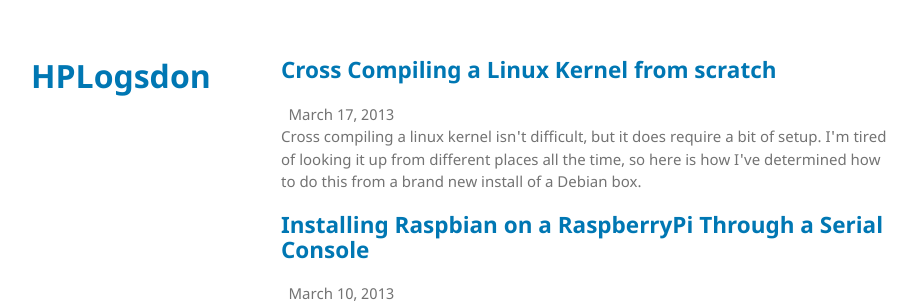
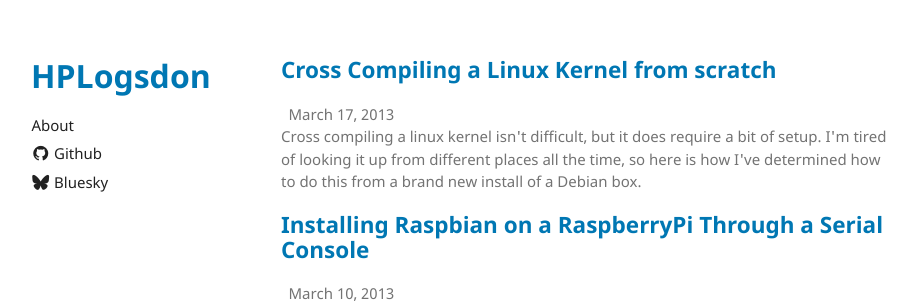
Before and after one commit to hplogsdon/hplogsdon, a Jekyll site: the page built from index.html, in a window 1280 px wide. Shown: the top 308 px of the page, without its empty margins (179-1098 px from the left). Built offline with Jekyll 4.4.1, drawn with Linux system fonts in a browser that asks for light colours; the list of posts is cut into pages by our own code; the repository's description, which GitHub fills in, is left out.

Commit message:
Add links. Remove gemfile lock

```diff
--- a/_config.yml
+++ b/_config.yml
@@ -55,3 +55,13 @@
 # GitHub Metadata: No GitHub API authentication could be found. Some fields may be missing or have incorrect data.
 # adding this avoids it
 github: [metadata]
+
+sidebar:
+  - link: /about
+    name: About
+  - link: https://github.com/hplogsdon
+    icon: fa-brands fa-github
+    name: Github
+  - link: https://bsky.app/profile/hplogsdon.com
+    icon: fa-brands fa-bluesky
+    name: Bluesky
```
Also changed, not shown: Gemfile.lock (deleted).
